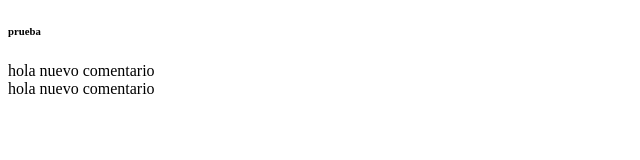
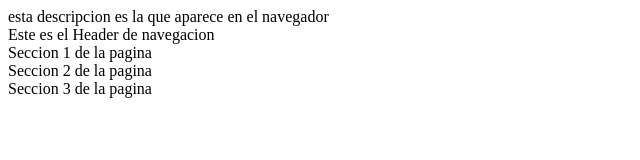
Before and after one commit to Steverodplus/repositorio-ejemplo-, a plain HTML site: page index.html in a window 1280 px wide. Shown: the whole page, without its empty margins (0-640 px from the left). Drawn offline with Linux system fonts and the light colour scheme.

```diff
--- a/index.html
+++ b/index.html
@@ -1,14 +1,20 @@
 <!DOCTYPE html>
 <html lang="en">
 <head>
-    <meta charset="UTF-8">
+    <meta charset="UTF-8"> <!-- esto es para que aparezcan los caracteres especiales -->
     <meta http-equiv="X-UA-Compatible" content="IE=edge">
     <meta name="viewport" content="width=device-width, initial-scale=1.0">
-    <title>mi primera pagina</title>
+    <title>Titulo de la pagina</title>
+    <desciption>esta descripcion es la que aparece en el navegador </desciption>
 </head>
 <body>
-    <h6>prueba</h6>
-    <div>hola nuevo comentario</div>
-    <div>hola nuevo comentario</div>
+     <header>Este es el Header de navegacion</header>
+     <main> <!-- Este es el contenido de la pagina -->
+            <section>Seccion 1 de la pagina </section>
+            <section>Seccion 2 de la pagina </section>
+            <section>Seccion 3 de la pagina </section>
+     </main>
+     <footer></footer>
+
 </body>
 </html>
```
